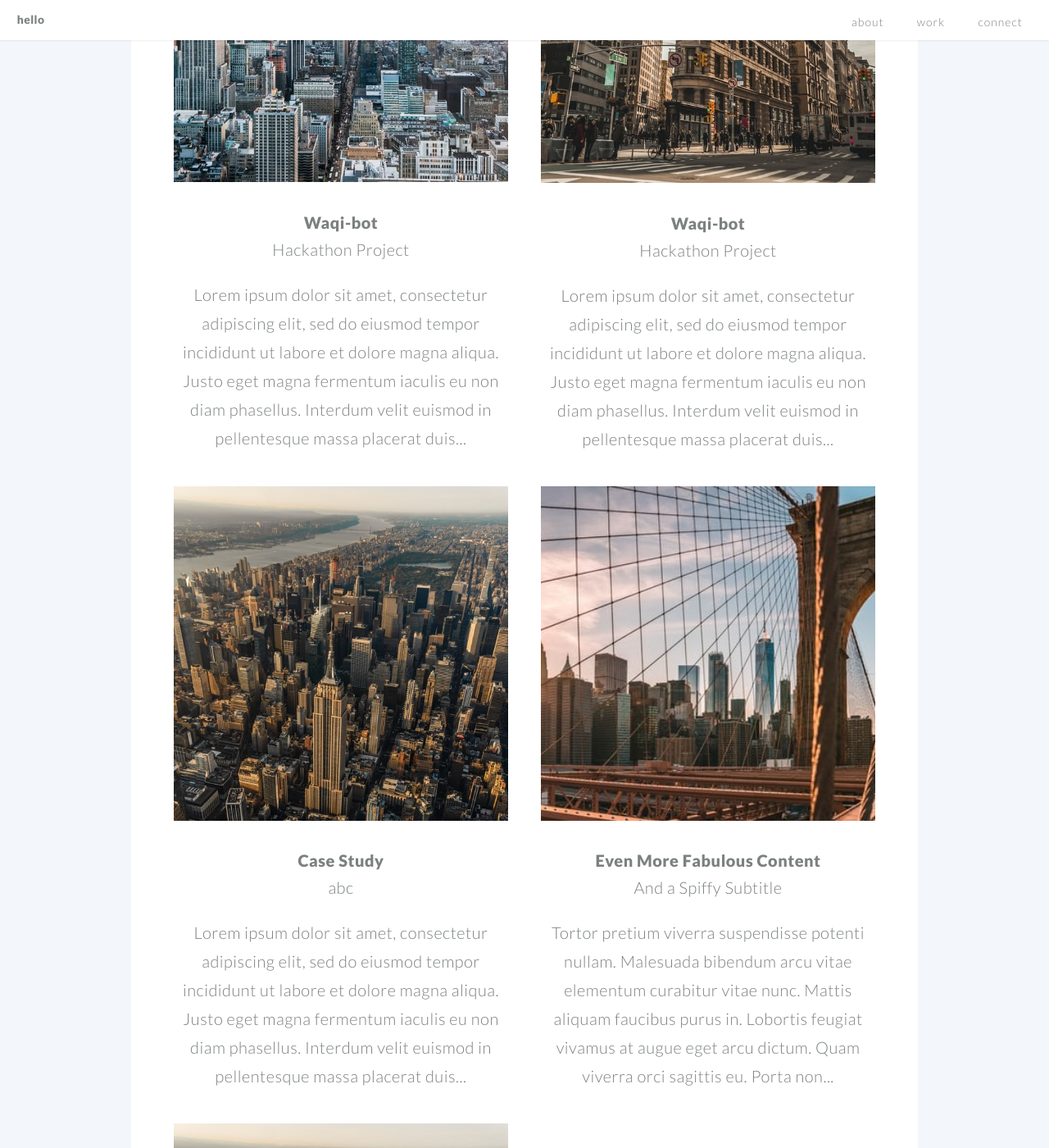
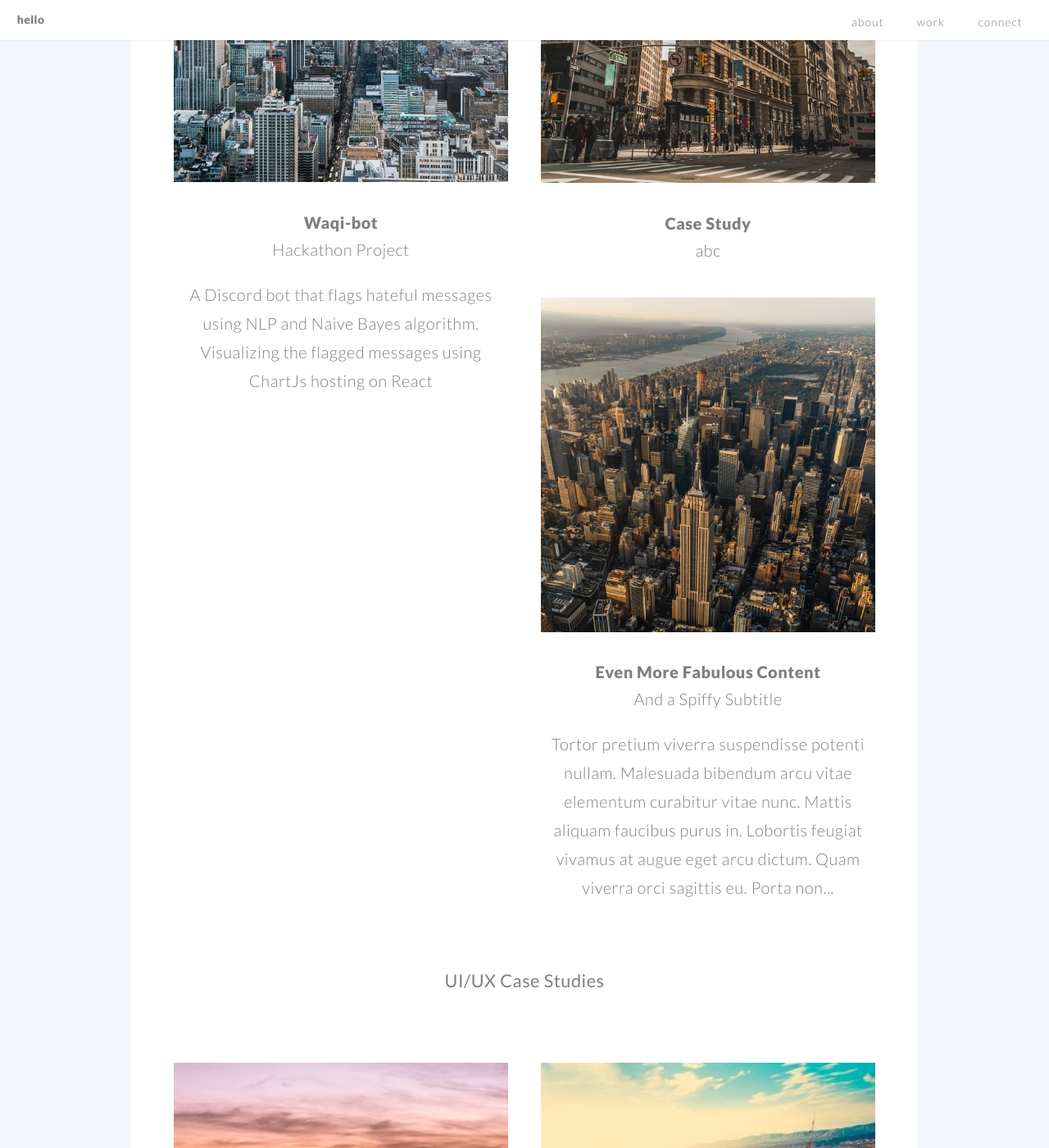
Before and after one commit to teaxwin/teaxwin.github.io, a Jekyll site: the page built from index.md, in a window 1280 px wide and 1400 px high, scrolled down 1821 px. Shown: the whole window at 82% size. Built offline with Jekyll 4.4.1, drawn with Linux system fonts in a browser that asks for light colours; a file with an impossible date is left out; some of the changed text lies outside the part shown.

Commit message:
change work.yml content

```diff
--- a/_includes/example.html
+++ /dev/null
@@ -1,3 +0,0 @@
-<h1><a href="example.html">Waqi-bot </a></h1>
-<h2>Hackathon Project<h2>
-<p>Lorem ipsum dolor sit amet, consectetur adipiscing elit, sed do eiusmod tempor incididunt ut labore et dolore magna aliqua. Justo eget magna fermentum iaculis eu non diam phasellus. Interdum velit euismod in pellentesque massa placerat duis...</p>
--- /dev/null
+++ b/_includes/example1.html
@@ -0,0 +1,3 @@
+<h1><a href="example.html">Waqi-bot </a></h1>
+<h2>Hackathon Project<h2>
+<p>A Discord bot that flags hateful messages using NLP and Naive Bayes algorithm. Visualizing the flagged messages using ChartJs hosting on React</p>
--- a/_includes/example2.html
+++ b/_includes/example2.html
@@ -1,3 +1,3 @@
 <h1><a href="example2.html">Case Study</a></h1>
 <h2>abc<h2>
-<p>Lorem ipsum dolor sit amet, consectetur adipiscing elit, sed do eiusmod tempor incididunt ut labore et dolore magna aliqua. Justo eget magna fermentum iaculis eu non diam phasellus. Interdum velit euismod in pellentesque massa placerat duis...</p>
+<p></p>
```
Also changed, not shown: _data/work.yml (+3 -7 lines).
